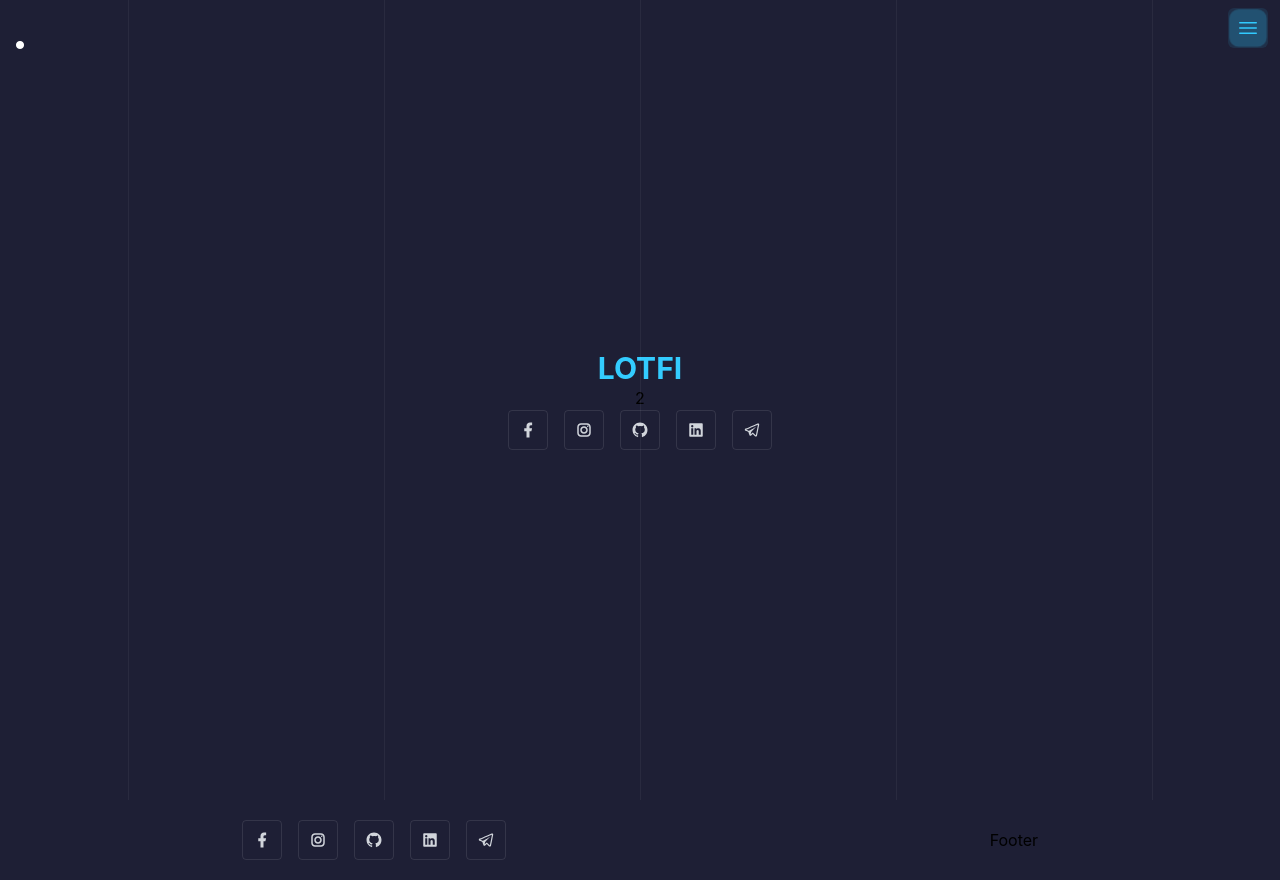
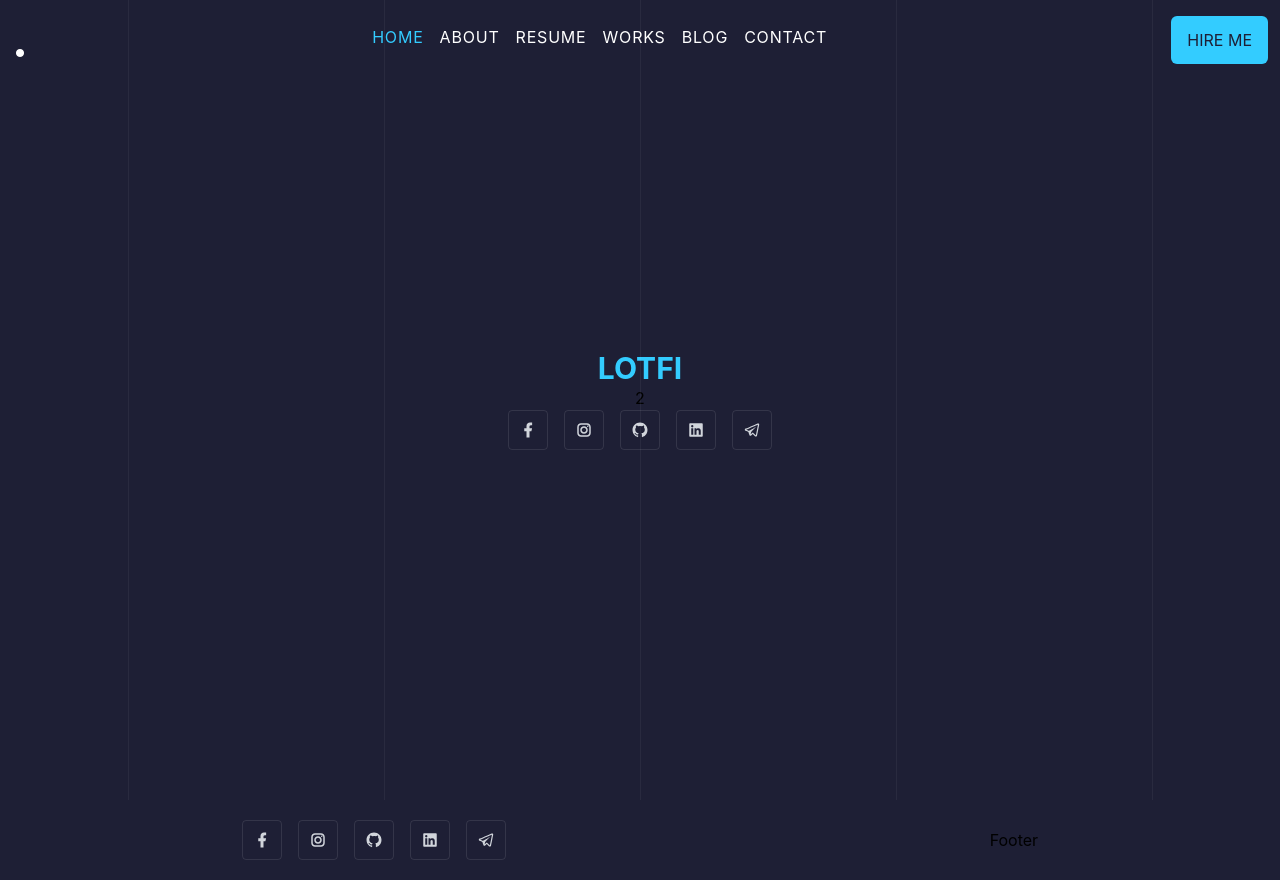
Before and after one commit to tao101/my-portfolio-v3-web, a Next.js app: page / in a window 1280 px wide. Built offline with nearby package versions, Linux system fonts and the light colour scheme; no server answers; a web font is replaced by a local one.

Commit message:
added header

```diff
--- a/components/header/index.js
+++ b/components/header/index.js
@@ -1,28 +1,35 @@
 import { useContext, useState } from 'react';
 import AppContext from '../../lib/appContext';
 import MobileMenu from '../mobileMenu.js';
+import { motion, AnimatePresence } from 'framer-motion';
+import Link from 'next/link';
 
 export default function Header({ settings }) {
   const { mobileMenuVisibility, setMobileMenuVisibility } =
     useContext(AppContext);
+  const [hoverdItem, setHoverdItem] = useState('');
 
   let logo = settings?.logo?.image;
   let title = settings?.logo?.alt;
   //console.log('settings', settings);
   return (
     <>
-      {mobileMenuVisibility && <MobileMenu />}
-      <header className="header p-2 pl-3 pr-3  top-0 z-20 h-20 absolute w-screen max-w-screen-2xl mx-auto flex justify-between ">
-        <p className="text-secondary-400 text-5xl	font-bold ">
-          {title}
-          <span className="text-white">.</span>
-        </p>
-        <div>
+      <AnimatePresence>
+        {mobileMenuVisibility && <MobileMenu />}
+      </AnimatePresence>
+      <header className="header p-3 items-center   top-0 z-20 h-20 absolute w-screen max-w-screen-2xl mx-auto flex justify-between ">
+        <Link href="/">
+          <a className="text-secondary-400 text-5xl	font-bold ">
+            {title}
+            <span className="text-white">.</span>
+          </a>
+        </Link>
+        <div className="lg:hidden">
           <button
             onClick={() => setMobileMenuVisibility(true)}
-            className="group relative text-secondary-400 bg-secondary-400/10 p-2 w-fit rounded-md cursor-pointer hover:text-black hover:bg-white hover:transition-colors duration-500 "
+            className="group relative text-secondary-400 bg-secondary-400/10 p-2 w-fit rounded-md cursor-pointer hover:text-black hover:bg-white hover:transition-colors duration-500 lg:hidden"
           >
-            <div className="absolute rounded-md w-6 h-6 p-2 animate-ping bg-secondary-400/50 group-hover:hidden "></div>
+            <div className="absolute rounded-md w-6 h-6 p-2 animate-ping bg-secondary-400/50  "></div>
             <svg
               xmlns="http://www.w3.org/2000/svg"
               fill="none"
@@ -39,6 +46,191 @@ export default function Header({ settings }) {
             </svg>
           </button>
         </div>
+        <div className="hidden lg:flex grow  justify-end  ">
+          <ul className=" flex-1 flex justify-center items-center">
+            <li className="mx-2">
+              <Link href="/">
+                <a
+                  onMouseEnter={() => setHoverdItem('Home')}
+                  onMouseLeave={() => setHoverdItem('')}
+                  className="group relative inline-block cursor-pointer py-2 text-base uppercase tracking-wider text-heading before:text-primary text-secondary-400 hover:text-secondary-400 overflow-hidden"
+                >
+                  Home
+                  <AnimatePresence>
+                    {hoverdItem == 'Home' && (
+                      <motion.span
+                        key="MenuHome"
+                        initial={{
+                          x: '-100%',
+                        }}
+                        animate={{
+                          x: 0,
+                        }}
+                        exit={{
+                          x: '100%',
+                        }}
+                        transition={{ delay: 0.1, duration: 0.4 }}
+                        class="absolute  bottom-0 left-0  bg-secondary-900 w-full h-px 	 "
+                      ></motion.span>
+                    )}
+                  </AnimatePresence>
+                </a>
+              </Link>
+            </li>
+            <li className="mx-2">
+              <Link href="/">
+                <a
+                  onMouseEnter={() => setHoverdItem('About')}
+                  onMouseLeave={() => setHoverdItem('')}
+                  className="group relative inline-block cursor-pointer py-2 text-base uppercase tracking-wider text-heading before:text-primary text-white hover:text-secondary-400 overflow-hidden"
+                >
+                  About
+                  <AnimatePresence>
+                    {hoverdItem == 'About' && (
+                      <motion.span
+                        key="MenuAbout"
+                        initial={{
+                          x: '-100%',
+                        }}
+                        animate={{
+                          x: 0,
+                        }}
+                        exit={{
+                          x: '100%',
+                        }}
+                        transition={{ delay: 0.1, duration: 0.4 }}
+                        class="absolute  bottom-0 left-0  bg-secondary-900 w-full h-px 	 "
+                      ></motion.span>
+                    )}
+                  </AnimatePresence>
+                </a>
+              </Link>
+            </li>
+            <li className="mx-2">
+              <Link href="/">
+                <a
+                  onMouseEnter={() => setHoverdItem('RESUME')}
+                  onMouseLeave={() => setHoverdItem('')}
+                  className="group relative inline-block cursor-pointer py-2 text-base uppercase tracking-wider text-heading before:text-primary text-white hover:text-secondary-400 overflow-hidden"
+                >
+                  RESUME
+                  <AnimatePresence>
+                    {hoverdItem == 'RESUME' && (
+                      <motion.span
+                        key="MenuRESUME"
+                        initial={{
+                          x: '-100%',
+                        }}
+                        animate={{
+                          x: 0,
+                        }}
+                        exit={{
+                          x: '100%',
+                        }}
+                        transition={{ delay: 0.1, duration: 0.4 }}
+                        class="absolute  bottom-0 left-0  bg-secondary-900 w-full h-px 	 "
+                      ></motion.span>
+                    )}
+                  </AnimatePresence>
+                </a>
+              </Link>
+            </li>
+            <li className="mx-2">
+              <Link href="/">
+                <a
+                  onMouseEnter={() => setHoverdItem('WORKS')}
+                  onMouseLeave={() => setHoverdItem('')}
+                  className="group relative inline-block cursor-pointer py-2 text-base uppercase tracking-wider text-heading before:text-primary text-white hover:text-secondary-400 overflow-hidden"
+                >
+                  WORKS
+                  <AnimatePresence>
+                    {hoverdItem == 'WORKS' && (
+                      <motion.span
+                        key="MenuWORKS"
+                        initial={{
+                          x: '-100%',
+                        }}
+                        animate={{
+                          x: 0,
+                        }}
+                        exit={{
+                          x: '100%',
+                        }}
+                        transition={{ delay: 0.1, duration: 0.4 }}
+                        class="absolute  bottom-0 left-0  bg-secondary-900 w-full h-px 	 "
+                      ></motion.span>
+                    )}
+                  </AnimatePresence>
+                </a>
+              </Link>
+            </li>
+            <li className="mx-2">
+              <Link href="/">
+                <a
+                  onMouseEnter={() => setHoverdItem('BLOG')}
+                  onMouseLeave={() => setHoverdItem('')}
+                  className="group relative inline-block cursor-pointer py-2 text-base uppercase tracking-wider text-heading before:text-primary text-white hover:text-secondary-400 overflow-hidden"
+                >
+                  BLOG
+                  <AnimatePresence>
+                    {hoverdItem == 'BLOG' && (
+                      <motion.span
+                        key="MenuBLOG"
+                        initial={{
+                          x: '-100%',
+                        }}
+                        animate={{
+                          x: 0,
+                        }}
+                        exit={{
+                          x: '100%',
+                        }}
+                        transition={{ delay: 0.1, duration: 0.4 }}
+                        class="absolute  bottom-0 left-0  bg-secondary-900 w-full h-px 	 "
+                      ></motion.span>
+                    )}
+                  </AnimatePresence>
+                </a>
+              </Link>
+            </li>
+            <li className="mx-2">
+              <Link href="/">
+                <a
+                  onMouseEnter={() => setHoverdItem('CONTACT')}
+                  onMouseLeave={() => setHoverdItem('')}
+                  className="group relative inline-block cursor-pointer py-2 text-base uppercase tracking-wider text-heading before:text-primary text-white hover:text-secondary-400 overflow-hidden"
+                >
+                  CONTACT
+                  <AnimatePresence>
+                    {hoverdItem == 'CONTACT' && (
+                      <motion.span
+                        key="MenuCONTACT"
+                        initial={{
+                          x: '-100%',
+                        }}
+                        animate={{
+                          x: 0,
+                        }}
+                        exit={{
+                          x: '100%',
+                        }}
+                        transition={{ delay: 0.1, duration: 0.4 }}
+                        class="absolute  bottom-0 left-0  bg-secondary-900 w-full h-px 	 "
+                      ></motion.span>
+                    )}
+                  </AnimatePresence>
+                </a>
+              </Link>
+            </li>
+          </ul>
+          <div className=" flex-2 flex justify-center items-center">
+            <Link href="/">
+              <a className="group relative  text-main-900 bg-secondary-400 py-3 px-4  rounded-md cursor-pointer hover:text-black hover:bg-white hover:transition-colors duration-500 overflow-hidden ">
+                HIRE ME
+              </a>
+            </Link>
+          </div>
+        </div>
       </header>
     </>
   );
--- a/pages/_app.js
+++ b/pages/_app.js
@@ -1,12 +1,13 @@
 import { useState } from 'react';
 import AppContext from '../lib/appContext';
 import '../styles/globals.css';
-import { motion } from 'framer-motion';
+import { motion, AnimatePresence } from 'framer-motion';
 
 function MyApp({ Component, pageProps }) {
   const [mobileMenuVisibility, setMobileMenuVisibility] = useState(false);
 
   return (
+    <AnimatePresence>
       <AppContext.Provider
         value={{
           mobileMenuVisibility,
@@ -15,6 +16,7 @@ function MyApp({ Component, pageProps }) {
       >
         <Component {...pageProps} />
       </AppContext.Provider>
+    </AnimatePresence>
   );
 }
 
```
Also changed, not shown: components/mobileMenu.js/index.js (+16 -6 lines). Lines whose indentation alone changed are shown as unchanged.
